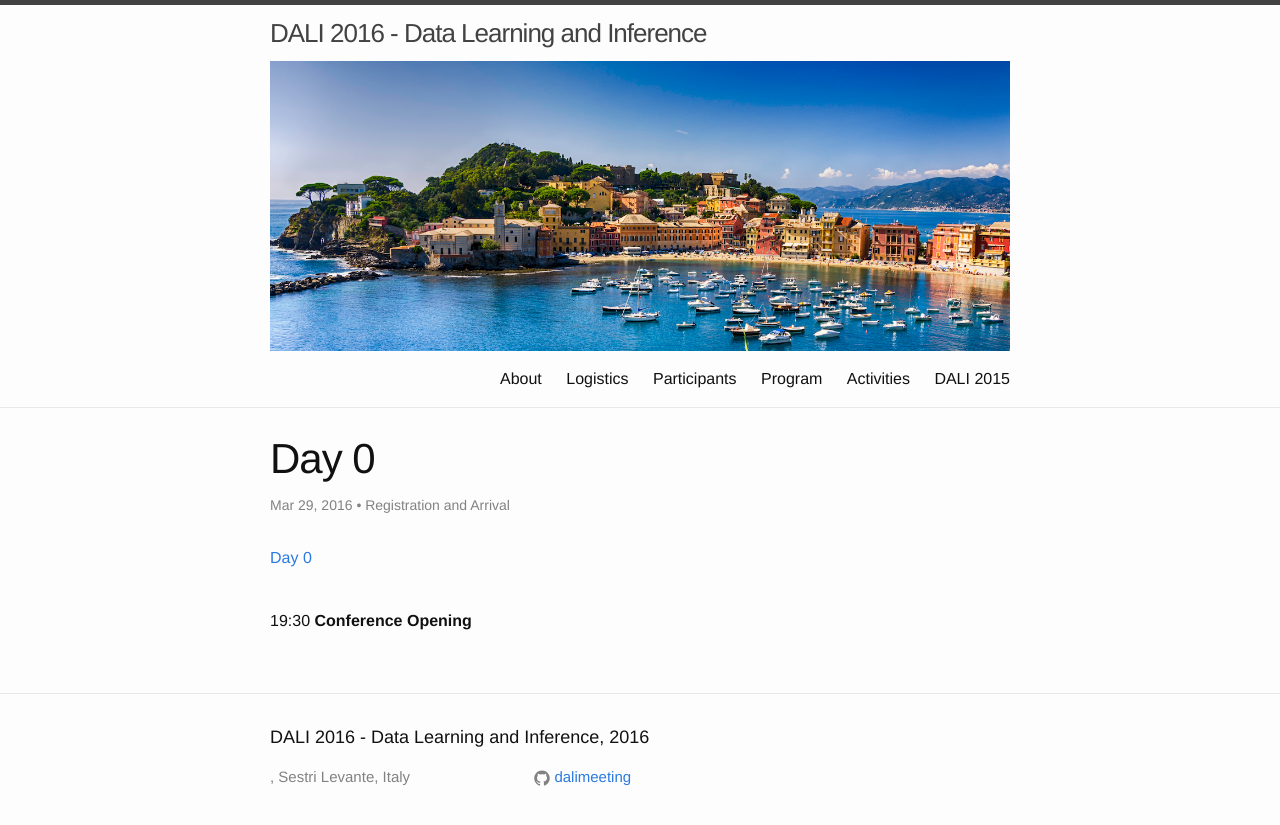
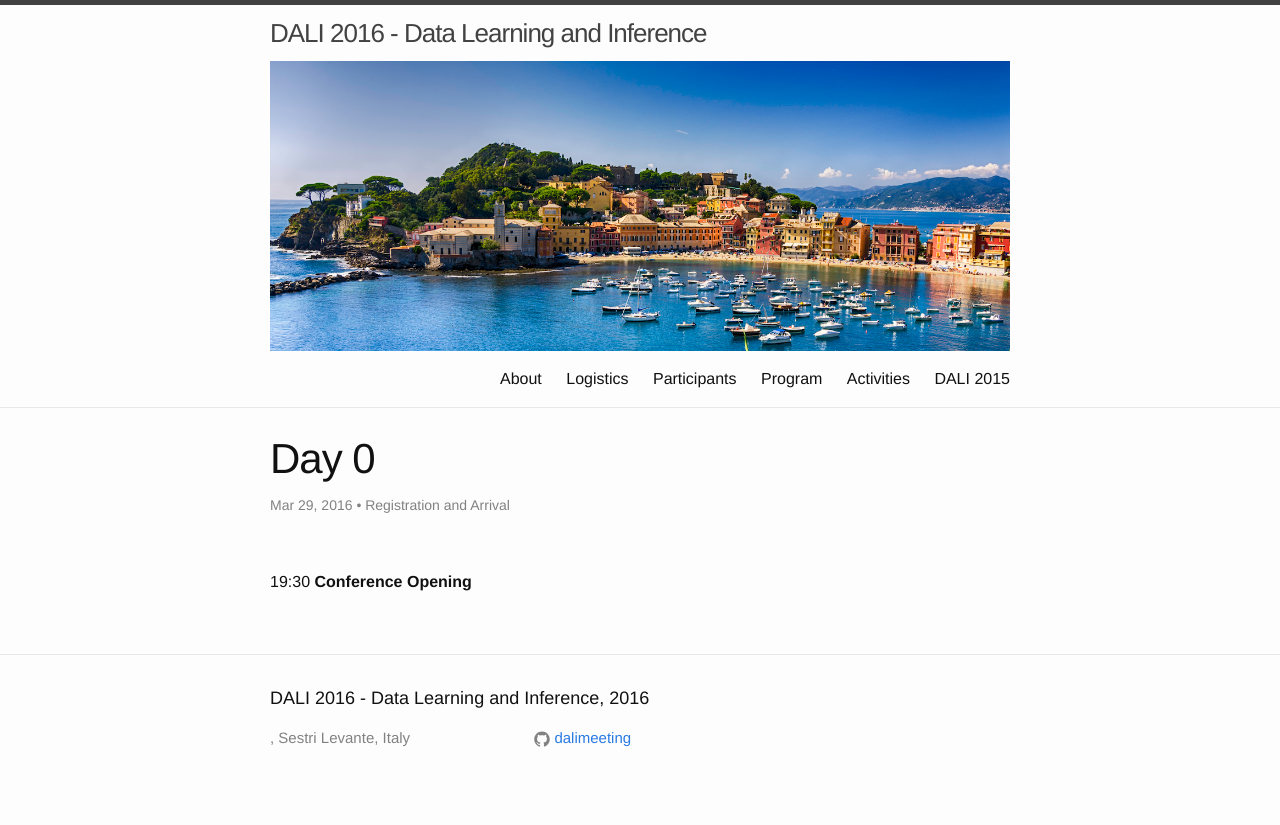
Before and after one commit to dalimeeting/dalimeeting.github.io, a Jekyll site: the page built from _posts/2016-03-29-day-0.md, in a window 1280 px wide. Shown: the top 825 px of the page. Built offline with Jekyll 4.4.1, drawn with Linux system fonts in a browser that asks for light colours.

Commit message:
Update page to fix autogenerated links.

```diff
--- a/_layouts/singletrack.html
+++ b/_layouts/singletrack.html
@@ -18,9 +18,9 @@
     {{ content }}
 
     {% for post in site.posts reversed %}
-    {% unless post.layout == "session" %}
+    {% unless post.layout == "singletrack" %}
     {% if post.date == page.date %}
-    <p><a href="/{{ site.baseurl }}/{{ post.url }}">{{ post.title }}</a></p>
+    <p><a href="{{ site.url }}/{{ site.baseurl }}/{{ post.url }}">{{ post.title }}</a></p>
     {% endif %}
     {% endunless %}
     {% endfor %}
```
